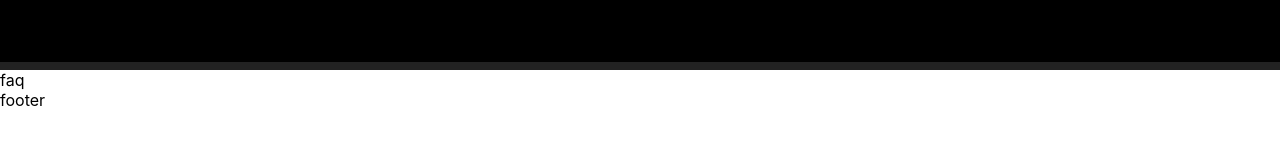
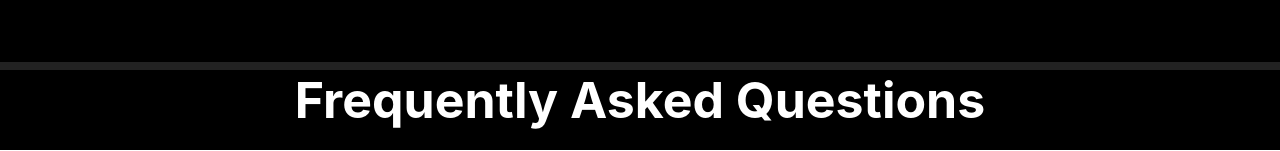
Before and after one commit to ekiira/netflix-clone, a React (Create React App) app: page / in a window 1280 px wide. Shown: the part 2154-2305 px from the top of the page. Before the commit the page ends 2264 px from the top, so only its background shows below. Built offline with nearby package versions, Linux system fonts and the light colour scheme.

Commit message:
initialze deploy

```diff
--- a/src/components/FAQ/Faq.js
+++ b/src/components/FAQ/Faq.js
@@ -1,5 +1,16 @@
 import React from "react";
 
-export default function () {
-  return <div>faq</div>;
+import "./faq.scss";
+
+function Faq() {
+
+  return (
+    <div>
+      <div className="faq">
+        <h3 className="title">Frequently Asked Questions</h3>
+      </div>
+    </div>
+  );
 }
+
+export default Faq;
--- /dev/null
+++ b/src/components/FAQ/faq.scss
@@ -0,0 +1,14 @@
+.faq {
+    height: 100%;
+    width: 100%;
+    text-align: center;
+    display: flex;
+    justify-content: center;
+    align-items: center;
+    background-color: black;
+    color: #fff;
+
+    .title {
+        font-size: 50px;
+    }
+}
```
Also changed, not shown: src/components/FAQ/faqs.js (added, +34 -0 lines), 1 other file (tests, documents, lock files or other folders).
